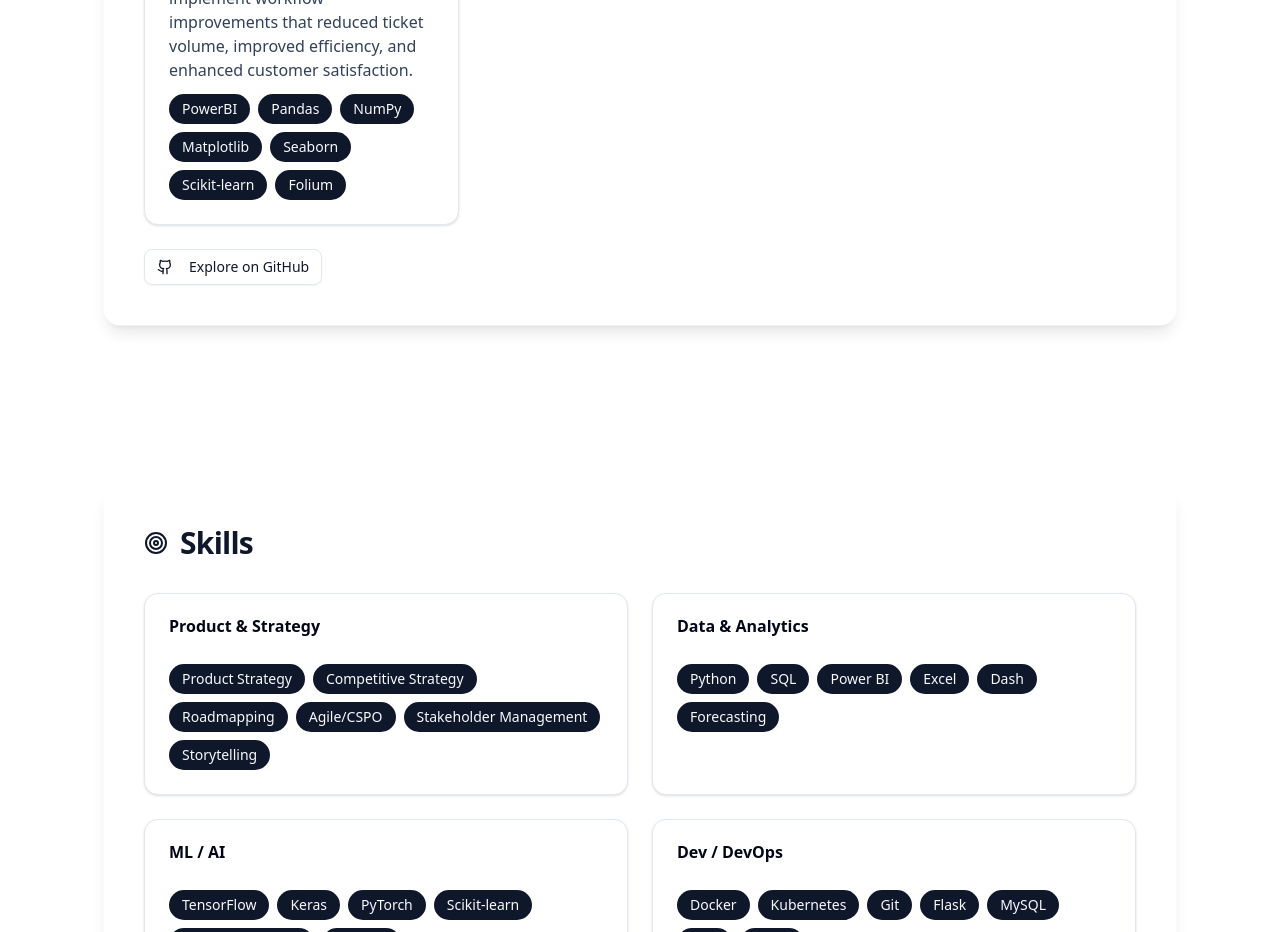
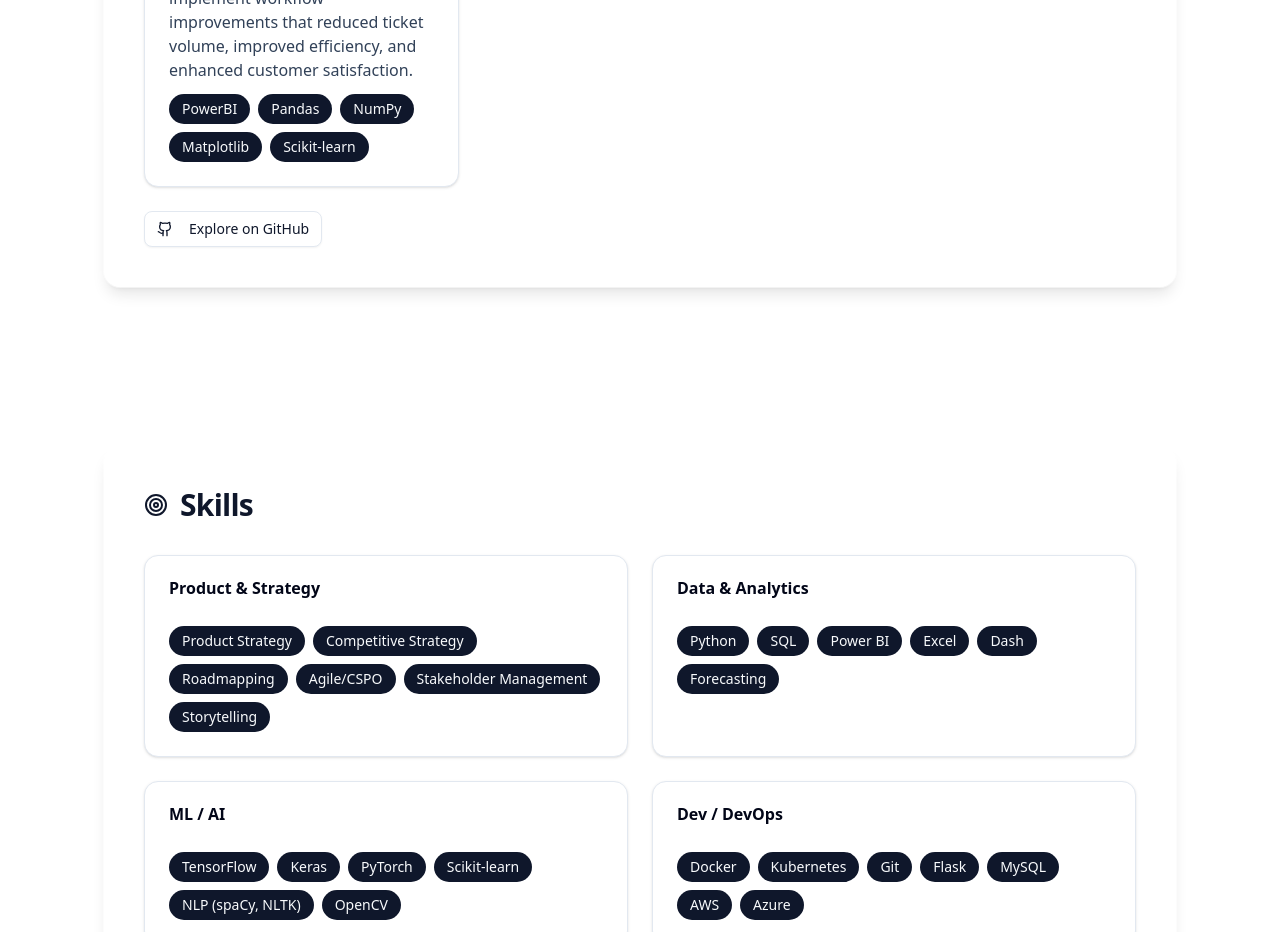
Before and after one commit to kedarparab01/Mportfolio, a Next.js app: page / in a window 1280 px wide. Shown: the part 5040-5972 px from the top of the page. Built offline with nearby package versions, Linux system fonts and the light colour scheme.

Commit message:
Update background and education

```diff
--- a/src/app/portfolio/page.tsx
+++ b/src/app/portfolio/page.tsx
@@ -158,7 +158,7 @@
   },
   {
     title: "ServiceNow Ticket Rate Reduction",
-    tags: ["PowerBI", "Pandas", "NumPy", "Matplotlib", "Seaborn", "Scikit-learn", "Folium"],
+    tags: ["PowerBI", "Pandas", "NumPy", "Matplotlib","Scikit-learn"],
     description:
       "Applied machine learning on historical datasets and built Power BI dashboards to identify root causes of recurring ServiceNow tickets, collaborating with Tata Communications support teams to implement workflow improvements that reduced ticket volume, improved efficiency, and enhanced customer satisfaction.",
     link: ""
```
